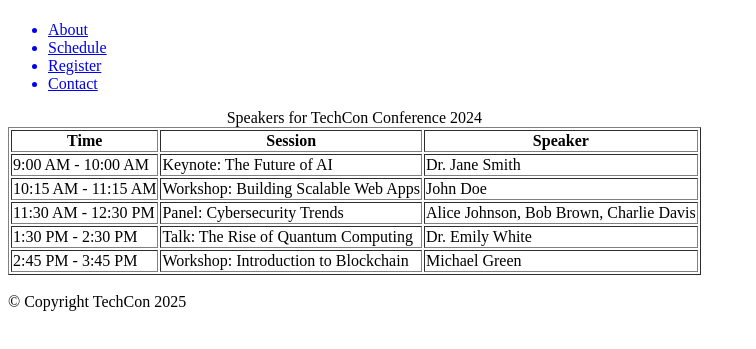
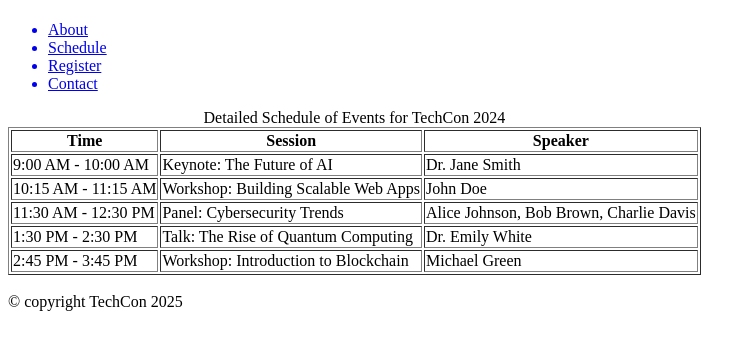
Before and after one commit to benjamin-o-ansah/TechCon_HTML, a plain HTML site: page techcon_website/schedule.html in a window 1280 px wide. Shown: the part 59-408 px from the top of the page, without its empty margins (0-756 px from the left). Drawn offline with Linux system fonts and the light colour scheme.

Commit message:
updated the typography of caption and the footer

```diff
--- a/techcon_website/schedule.html
+++ b/techcon_website/schedule.html
@@ -41,7 +41,7 @@
 
     <main>
         <table border="1">
-            <caption>Speakers for TechCon Conference 2024</caption>
+            <caption>Detailed Schedule of Events for TechCon 2024</caption>
             <tr>
                 <th scope="col">
                     Time
@@ -113,7 +113,7 @@
     </main>
 
     <footer>
-        &copy; Copyright TechCon 2025
+        &copy; copyright TechCon 2025
     </footer>
 </body>
 
```
